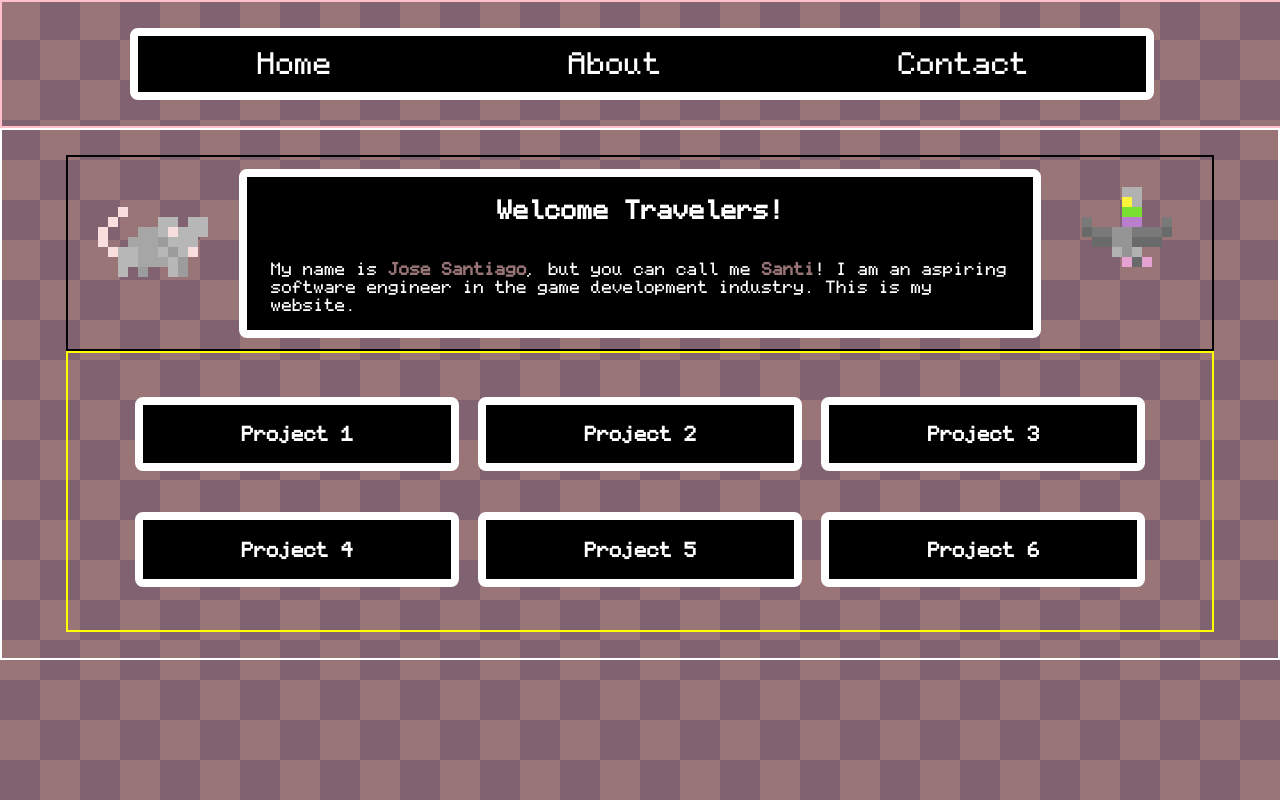
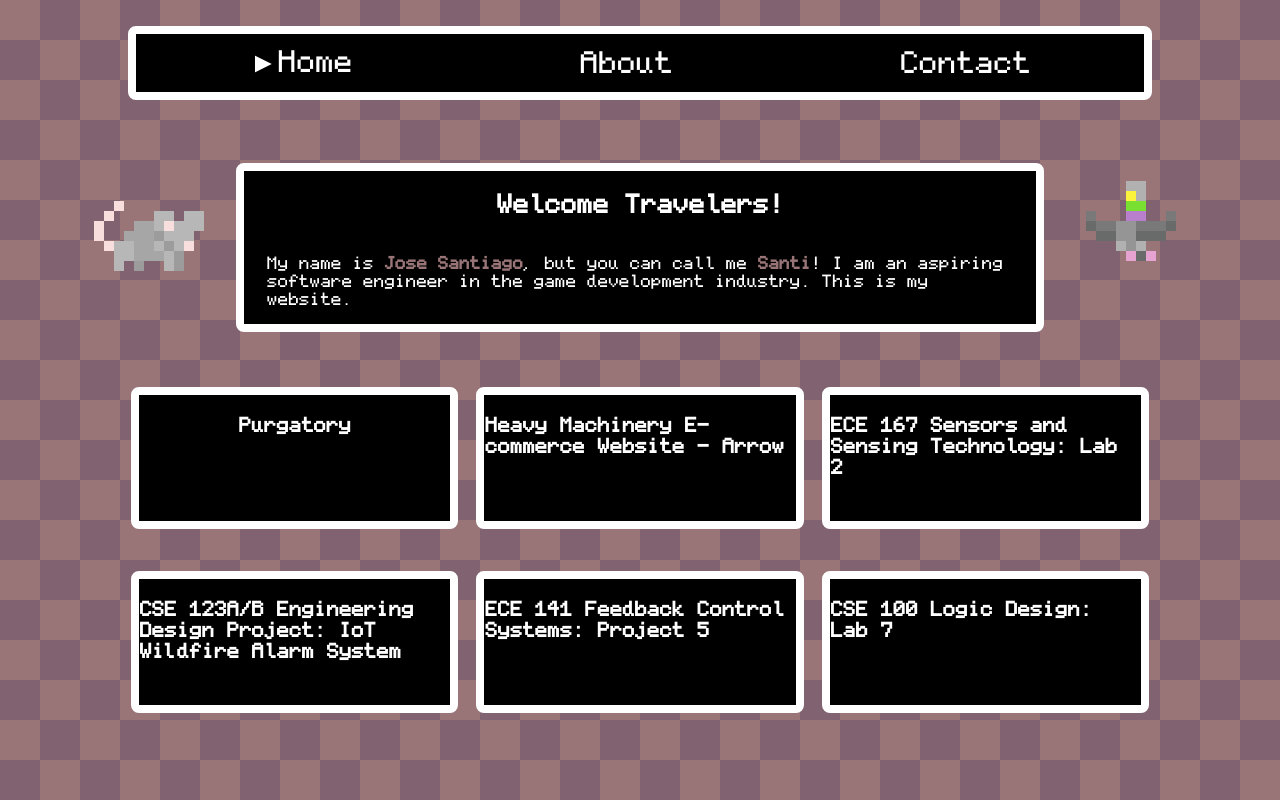
Before and after one commit to santi-jose/JoseSantiago_ReactPortfolio, a React (Create React App) app: page / in a window 1280 px wide. Built offline with nearby package versions, Linux system fonts and the light colour scheme; the HTML template or start-up script is replaced by a standard one.

Commit message:
Completed SPA project.

```diff
--- a/src/App.css
+++ b/src/App.css
@@ -29,6 +29,6 @@ body {
       #816271 0
     );
 
-  background-position: 0 0, 40px 40px, 40px 40px, 80px 80px; /* will also need to adjust these values here */
+  background-position: 0 0, 40px 40px, 40px 40px, 80px 80px;
   background-size: 80px 80px; /* Each square is 80px by 80px */
 }
--- a/src/components/About/About.js
+++ b/src/components/About/About.js
@@ -9,12 +9,27 @@ function About() {
           <div className="introMission">
             <div className="heroContainer">
               <div className="ducklingContainer">
-                <img src={duckling} alt="duckling pixel art gif"/>
+                <img src={duckling} alt="duckling pixel art gif" />
               </div>
 
               <div className="heroParagraph">
                 <h2>About Me</h2>
-                <p>These are random words I will figure out later</p>
+                <p>
+                  My name is <span className="important">Jose Luis Santiago</span> and I am a Computer Engineering
+                  graduate from UCSC with a background in Embedded Systems and
+                  Web Development. I am currently studying Web Development
+                  through The Knowledge House fellowship. My preferred
+                  programming languages are C++ and JavaScript. One
+                  accomplishment I am proud of is how I led a group of 3 to
+                  complete a full stack e-commerce website within a 1-month
+                  timeframe.
+                </p>
+                <p>
+                  Inspired by a childhood love for games, I’m eager
+                  to apply my technical skills to a role where my patience and
+                  competitive nature can drive impactful solutions. I aim to
+                  inspire others the way video games inspired me.
+                </p>
               </div>
             </div>
           </div>
@@ -23,17 +38,17 @@ function About() {
             <div className="expCards">
               <div className="expCard">
                 <h3>Embedded Programming</h3>
-                <p>This is where I talk about embedded programming.</p>
+                <p>During my time in undergrad at UCSC, my Computer Engineering concentration was in Robotics and Control. I learned advanced programming in C++ and Embedded Programming in C. My senior capstone was an IoT device which monitored parameters indicative of wildfire risk. I was on the hardware team responsible for implementing the microcontroller and sensors. </p>
               </div>
 
               <div className="expCard">
                 <h3>Web Development</h3>
-                <p>This is where I talk about web development.</p>
+                <p>I was introduced to Web Development after graduating from college via a 1 month internship with a startup, Arrow. I led a 3-intern group to create an MVP of an e-commerce website for heavy machinery. By the end of the month we successfully created a prototype with Stripe API implementation. I am also currently a Web Development Fellow with The Knowledge House.</p>
               </div>
 
               <div className="expCard">
                 <h3>Game Development</h3>
-                <p>This is where I talk about game development.</p>
+                <p>Video games are what sparked my curiosity for technology and led to my journey in tech. I want to create a game that moves people the way games like Super Mario World and Pokemon moved me. Since graduating I've been working on an independent game project as the sole developer. The title of the game is Purgatory. It is a pixel art RPG of a typical hero's journey through a post-capitalist society. </p>
               </div>
             </div>
           </div>
@@ -43,15 +58,19 @@ function About() {
             <div className="clientCards">
               <div className="clientCard">
                 <h3>Client Focus</h3>
+                <p>My focus is to maintain open and honest communication with my clients.</p>
               </div>
               <div className="clientCard">
                 <h3>Value Proposition</h3>
+                <p>I am a multi-disciplinary developer who has potential for growth. I will adapt and learn what I need to to get the job done. </p>
               </div>
               <div className="clientCard">
                 <h3>Commitment to Quality</h3>
+                <p>I'm a detail oriented worker who knows every detail matters. In embedded systems every bit matters, in pixel art every pixel matters. I appreciate the tedious work and look forward to putting the pieces together to make something great. </p>
               </div>
               <div className="clientCard">
                 <h3>Client Centric Approach</h3>
+                <p>As a developer I put my clients needs first. I strive to exceed their expectations in every way.</p>
               </div>
             </div>
           </div>
--- a/src/components/About/about.css
+++ b/src/components/About/about.css
@@ -2,9 +2,6 @@
     display: flex;
     flex-direction: column;
     padding: 0 5% 5% 5%;
-    max-width: 100%;
-
-    border: 2px solid green;
 }
 
 .introMission{
@@ -12,7 +9,6 @@
     flex-direction: column;
     justify-content: center;
     align-items: center;
-    border: 2px pink solid;
 }
 
 .heroContainer{
@@ -20,14 +16,12 @@
     width: 100%;
     justify-content: space-evenly;
     margin: 2% 2.5% 2% 2.5%;
-
-    border: 2px solid yellow;
 }
 
 .ducklingContainer{
     display: flex;
     justify-content: center;
-    width: 25%;
+    /* width: 25%; */
     padding: 2% 2% 2% 2%;
     margin: 2% 5% 2% 5%;
 }
@@ -47,7 +41,6 @@
 .expTool{
     display: flex;
     flex-direction: column;
-    border: 2px blue solid;
 }
 
 .expCards{
@@ -74,7 +67,6 @@
     display: flex;
     flex-direction: column;
     align-items: center;
-
     border: 8px white solid;
     background-color: black;
     border-radius: 8px;
--- a/src/components/Contact/Contact.js
+++ b/src/components/Contact/Contact.js
@@ -10,7 +10,7 @@ function Contact(props){
         <div className="contactWrapper">
             <div className="contactCard">
                 <div className="magueyContainer">
-                    <img src={maguey}/>
+                    <img src={maguey} alt="maguey pixel art png"/>
                 </div>
                 <div className="contactContent">
                     <h2>Jose Luis Santiago</h2>
--- a/src/components/Contact/contact.css
+++ b/src/components/Contact/contact.css
@@ -2,7 +2,6 @@
     display: flex;
     flex-direction: column;
     padding: 0 20% 0 20%;
-    border: 2px yellow solid;
 }
 
 .contactCard{
--- a/src/components/Home/Home.js
+++ b/src/components/Home/Home.js
@@ -1,8 +1,7 @@
 import "./home.css";
-// import duckling from "../../assets/duck_down.gif";
+import { Link } from "react-router-dom";
 import rat from "../../assets/rat_walk_right.gif";
 import pigeon from "../../assets/pigeon_fly.gif";
-// import maguey from "../../assets/maguey.png";
 
 function Home() {
   return (
@@ -14,52 +13,48 @@ function Home() {
     <div className="homeWrapper">
       <div className="welcomeContainer">
         <div className="ratContainer">
-            <img src={ rat }/>
+          <img src={rat} alt="rat pixel art gif"/>
         </div>
         <div className="welcomeMessage">
           <h2>Welcome Travelers!</h2>
           <p>
             My name is <span className="important">Jose Santiago</span>, but you
-            can call me <span className="important">Santi</span>! I am an aspiring
-            software engineer in the game development industry. This is my
-            website.
+            can call me <span className="important">Santi</span>! I am an
+            aspiring software engineer in the game development industry. This is
+            my website.
           </p>
         </div>
         <div className="pigeonContainer">
-          <img src={pigeon} alt="duckling pixel art gif" />
+          <img src={pigeon} alt="pigeon pixel art gif" />
         </div>
       </div>
       <div className="projectCards">
         <div className="projectCard">
-                <h3>Project 1</h3>
+          <h3>
+            <Link
+              to="https://santi-jose.github.io//PurgatoryExport/purgatory.html"
+              target="_blank"
+            >
+              Purgatory
+            </Link>
+          </h3>
         </div>
         <div className="projectCard">
-                <h3>Project 2</h3>
+          <h3>Heavy Machinery E-commerce Website - Arrow</h3>
         </div>
         <div className="projectCard">
-                <h3>Project 3</h3>
+          <h3>ECE 167 Sensors and Sensing Technology: Lab 2</h3>
         </div>
         <div className="projectCard">
-                <h3>Project 4</h3>
+          <h3>CSE 123A/B Engineering Design Project: IoT Wildfire Alarm System</h3>
         </div>
         <div className="projectCard">
-                <h3>Project 5</h3>
+          <h3>ECE 141 Feedback Control Systems: Project 5</h3>
         </div>
         <div className="projectCard">
-                <h3>Project 6</h3>
+          <h3>CSE 100 Logic Design: Lab 7</h3>
         </div>
       </div>
-      {/* <div className="mobContainer">
-        <div className="ratContainer">
-          <img src={rat} alt="rat mob pixel art gif" />
-        </div>
-        <div className="magueyContainer">
-          <img src={maguey} alt="maguey pixel art png" />
-        </div>
-        <div className="piegonContainer">
-          <img src={pigeon} alt="pigeon mob pixel art gif" />
-        </div>
-      </div> */}
     </div>
   );
 }
--- a/src/components/Home/home.css
+++ b/src/components/Home/home.css
@@ -1,7 +1,6 @@
 .homeWrapper{
     display: flex;
     flex-direction: column;
-    border: 2px white solid;
     padding: 2% 5% 2% 5%;
 }
 
@@ -9,7 +8,6 @@
     display: flex;
     flex-direction: row;
     justify-content: center;
-    border: 2px black solid;
 }
 
 .welcomeMessage{
@@ -34,7 +32,6 @@
     justify-content: space-around;
     flex-wrap: wrap;
     padding: 2% 5% 2% 5%;
-    border: 2px yellow solid;
 }
 
 .projectCard{
@@ -46,6 +43,7 @@
     background-color: black;
     width: 30%;
     margin: 2% 0 2% 0;
+    padding: 0 0 2.5% 0;
 }
 
 .mobContainer{
@@ -59,13 +57,6 @@
     padding: 0 2% 0 2%;
 }
 
-/* .magueyContainer{
-    display: flex;
-    flex-direction: column;
-    justify-content: flex-end;
-    padding: 0 0 2.5% 0;
-} */
-
 .magueyContainer > img{
     width: 75%;
 }
--- a/src/components/Navbar/Navbar.js
+++ b/src/components/Navbar/Navbar.js
@@ -1,35 +1,40 @@
-import './navbar.css';
-import React from 'react';
-import { Link } from 'react-router-dom';
+import "./navbar.css";
+import React from "react";
+import { Link, useLocation } from "react-router-dom";
 
 // Navbar component
-function Navbar(){
-    // state to keep track of where to put arrow in
-    const [arrow, setArrow] = React.useState();
-
-    function handleClick(e){
-        console.log(`Element ${e.target.id} clicked`);
-
-        setArrow(e.target.id);
-    }
-
-    console.log(`Arrow: ${arrow}`);
-
-    let home = arrow === 'home' ? '>Home' : 'Home';
-    let about = arrow === 'about' ? '>About' : 'About';
-    let contact = arrow === 'contact' ? '>Contact': 'Contact';
+function Navbar() {
+  const location = useLocation();
 
   return (
     <nav className="navbar">
       <ul>
         <li>
-            <Link to="/" id="home" onClick={handleClick}>{home}</Link>
+          <Link
+            to="/"
+            id="home"
+            className={location.pathname === "/" ? "active" : ""}
+          >
+            {location.pathname === "/" ? "►Home" : "Home"}
+          </Link>
         </li>
         <li>
-            <Link to="/about" id="about" onClick={handleClick}>{about}</Link>
+          <Link
+            to="/about"
+            id="about"
+            className={location.pathname === "/about" ? "active" : ""}
+          >
+            {location.pathname === "/about" ? "►About" : "About"}
+          </Link>
         </li>
         <li>
-            <Link to="/contact" id="contact" onClick={handleClick}>{contact}</Link>
+          <Link
+            to="/contact"
+            id="contact"
+            className={location.pathname === "/contact" ? "active" : ""}
+          >
+            {location.pathname === "/contact" ? "►Contact" : "Contact"}
+          </Link>
         </li>
       </ul>
     </nav>
--- a/src/components/Navbar/navbar.css
+++ b/src/components/Navbar/navbar.css
@@ -1,6 +1,3 @@
-.navbar{
-    border: 2px pink solid;
-}
 
 .navbar,
 .navbar > ul {
@@ -32,3 +29,7 @@ a {
 a:hover {
   color: #997577;
 }
+
+/* .active{
+  color: #997577;
+} */
```
Also changed, not shown: 1 other file (tests, documents, lock files or other folders). Lines whose indentation alone changed are shown as unchanged.
